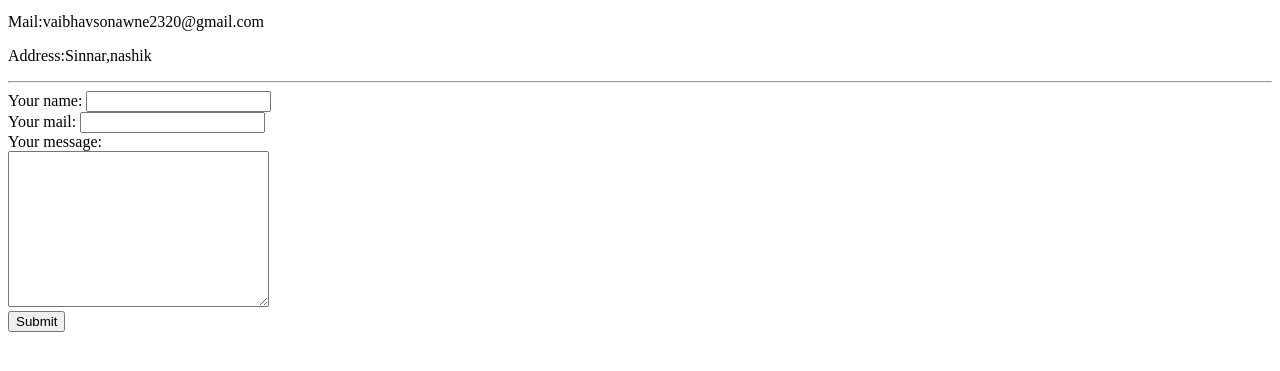
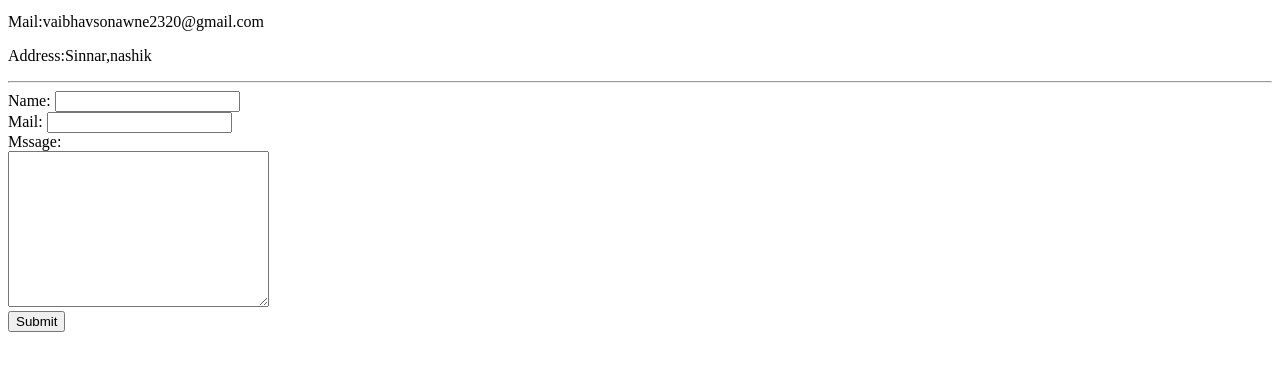
Before and after one commit to vaibhav2320/CV, a plain HTML site: page contact.html in a window 1280 px wide. Shown: the part 101-472 px from the top of the page. Drawn offline with Linux system fonts and the light colour scheme.

Commit message:
Update contact.html

```diff
--- a/contact.html
+++ b/contact.html
@@ -13,11 +13,11 @@
     <p>Address:Sinnar,nashik</p>
     <hr />
     <form action="mailto:vaibhavsonawne2320@gmail.com" method="post" enctype="text/plain">    <!--This is for form creating -->
-      <label>Your name:</label>  <!--This is for describing what we put-->
+      <label>Name:</label>  <!--This is for describing what we put-->
       <input type="text" name="" id="Name" />   <!--This is for inputing the value--><br />
-      <label>Your mail:</label>
+      <label>Mail:</label>
       <input type="email" name="Mail" id=""/><br />
-      <label>Your message:</label><br>
+      <label>Mssage:</label><br>
       <textarea name="message" rows="10" cols="30"></textarea><br>
       <input type="submit" name="">
     </form>
```
